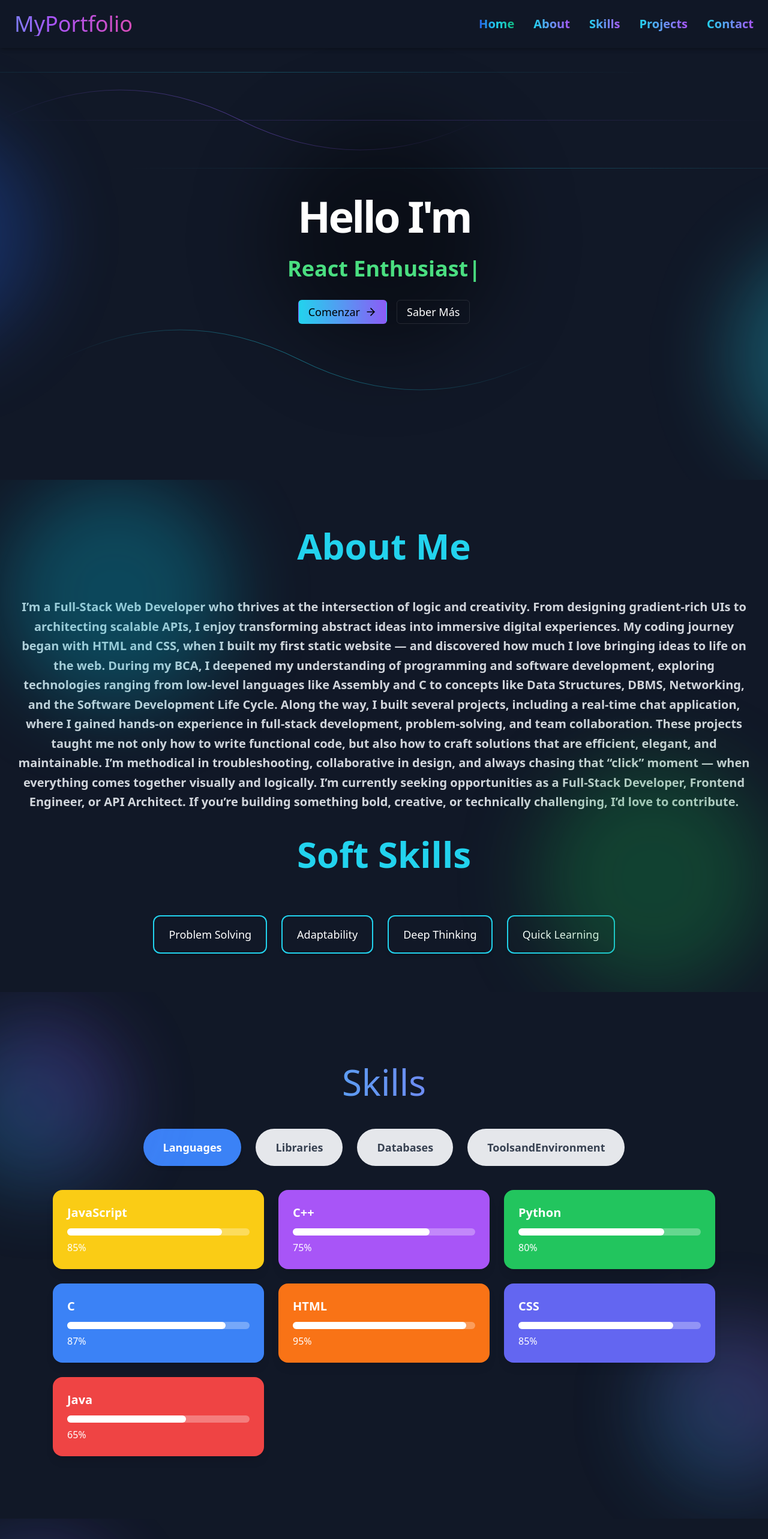
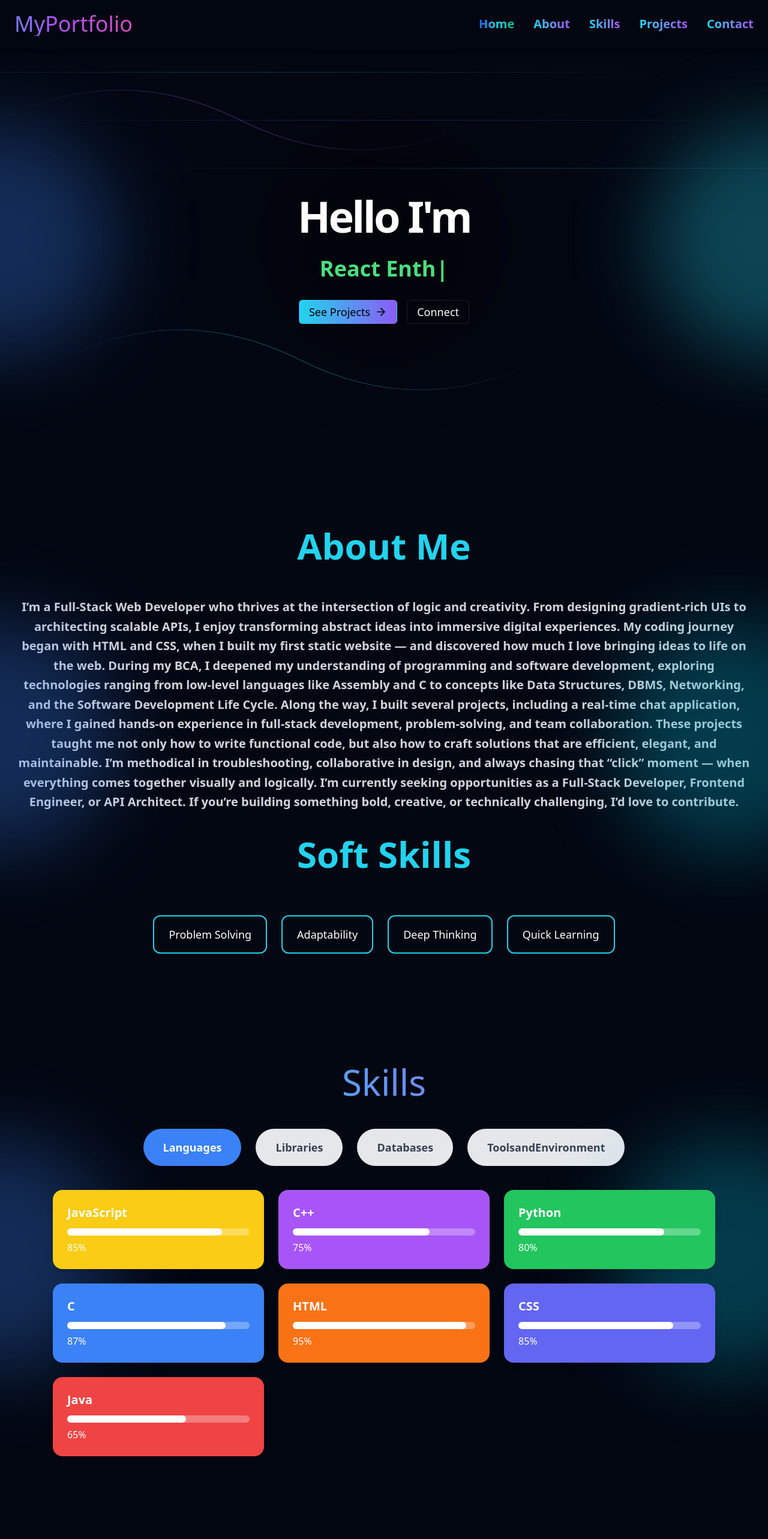
Before and after one commit to Hardikshiromani/My_portfolio, a React (Vite) app: page / in a window 1280 px wide. Shown: the top 2566 px of the page at 60% size. Built offline with nearby package versions, Linux system fonts and the light colour scheme.

Commit message:
modified background and package.json

```diff
--- a/package.json
+++ b/package.json
@@ -23,6 +23,9 @@
     "tailwind-merge": "^3.3.1",
     "typewriter-effect": "^2.22.0"
   },
+  "overrides": {
+  "rollup": "4.18.0"
+},
   "devDependencies": {
     "@eslint/js": "^9.33.0",
     "@types/react": "^19.1.10",
--- a/src/Comps/Navbar.jsx
+++ b/src/Comps/Navbar.jsx
@@ -17,8 +17,10 @@ const Navbar = () => {
         </ul>
 
       </nav> */}
-      <nav className="flex justify-between px-6 py-5 fixed top-0 w-full bg-gray-900 bg-opacity-90 shadow-md z-50">
-        <h1 className="animate-text-gradient bg-gradient-to-r from-cyan-400 via-purple-500 to-pink-500 bg-[length:200%_auto] bg-clip-text text-transparent font-sans text-4xl">MyPortfolio</h1>
+      <nav className="flex justify-between px-6 py-5 fixed top-0 w-full bg-gray-950 bg-opacity-90 shadow-md z-50">
+        <h1 className="animate-text-gradient bg-gradient-to-r from-cyan-400 via-purple-500 to-pink-500 bg-[length:200%_auto] bg-clip-text text-transparent font-sans text-4xl">
+          MyPortfolio
+        </h1>
 
         <ul className="flex space-x-8 items-center">
           <li>
--- a/src/components/nurui/waves-hero.jsx
+++ b/src/components/nurui/waves-hero.jsx
@@ -115,11 +115,19 @@ const WavesHero = () => {
 
       {/* Animated Background */}
       <div className="absolute inset-0 z-[1]">
+        {/* <motion.div
+          initial={{ opacity: 0 }}
+          animate={{ opacity: 1 }}
+          transition={{ duration: 2 }}
+          className="absolute -left-1/4 top-1/4 h-96 w-96 rounded-full bg-blue-600/30 blur-3xl"
+        /> */}
         <motion.div
           initial={{ opacity: 0 }}
           animate={{ opacity: 1 }}
           transition={{ duration: 2 }}
-          className="absolute -left-1/4 top-1/4 h-96 w-96 rounded-full bg-blue-600/30 blur-3xl"
+          className="absolute -left-10 md:-left-32 lg:-left-48 top-1/2 -translate-y-1/2
+             h-80 w-80 md:h-96 md:w-96 rounded-full
+             bg-blue-500/30 blur-3xl"
         />
         <motion.div
           initial={{ opacity: 0 }}
@@ -127,11 +135,20 @@ const WavesHero = () => {
           transition={{ duration: 2, delay: 1 }}
           className="absolute left-1/2 top-1/2 transform -translate-x-1/2 -translate-y-1/2 h-96 w-96 rounded-full bg-black/40 blur-3xl"
         />
+        {/* <motion.div
+          initial={{ opacity: 0 }}
+          animate={{ opacity: 1 }}
+          transition={{ duration: 2, delay: 0.5 }}
+          className="absolute -right-1/4 top-1/2 h-96 w-96 rounded-full bg-cyan-400/30 blur-3xl"
+        /> */}
+        {/* Right circle */}
         <motion.div
           initial={{ opacity: 0 }}
           animate={{ opacity: 1 }}
           transition={{ duration: 2, delay: 0.5 }}
-          className="absolute -right-1/4 top-1/2 h-96 w-96 rounded-full bg-cyan-400/30 blur-3xl"
+          className="absolute -right-10 md:-right-32 lg:-right-48 top-1/2 -translate-y-1/2
+             h-80 w-80 md:h-96 md:w-96 rounded-full
+             bg-cyan-400/30 blur-3xl"
         />
       </div>
 
@@ -154,7 +171,7 @@ const WavesHero = () => {
             <Typewriter
               options={{
                 strings: [
-                "Full Stack Developer",
+                  "Full Stack Web Developer",
                   "React Enthusiast",
                   "API Architect",
                 ],
@@ -166,14 +183,14 @@ const WavesHero = () => {
           </div>
           <div className="flex justify-center space-x-4">
             <Button className="bg-gradient-to-r from-cyan-400 to-violet-500 text-lg text-black hover:from-cyan-500 hover:to-violet-600">
-              Comenzar
+              See Projects
               <ArrowRight className="ml-2 h-5 w-5" />
             </Button>
             <Button
               variant="outline"
               className="border-white/10 text-lg text-white hover:bg-white/10"
             >
-              Saber Más
+              Connect
             </Button>
           </div>
         </motion.div>
--- a/src/sections/About.jsx
+++ b/src/sections/About.jsx
@@ -8,17 +8,30 @@ const About = () => {
     //   >
     <section
   id="about"
-  className=" relative overflow-x-hidden inset-0 min-h-screen w-screen bg-gray-900 text-white flex flex-col items-center px-6 py-16 gap-6"
+  className=" relative overflow-x-hidden inset-0 min-h-screen w-screen bg-gray-950 text-white flex flex-col items-center px-6 py-16 gap-6"
 >
    {/* <div className="absolute top-10 -left-20 w-72 h-72 bg-gradient-to-tr from-cyan-500/40 to-purple-600/40 rounded-full blur-3xl animate-pulse"></div> */}
   {/* <div className="absolute top-10 -right-20 w-72 h-72 bg-gradient-to-bl from-green-500/40 to-cyan-600/40 rounded-full blur-3xl animate-pulse"></div> */}
 
- <div className="absolute top-0 left-0 w-96 h-96
-                bg-cyan-500/30 rounded-full blur-3xl"></div>
 
-<div className="absolute bottom-0 right-0 w-96 h-96
-                bg-green-600/30 rounded-full blur-3xl"></div>
 
+{/* <div className="absolute left-0 top-1/2 -translate-y-1/2
+                  w-72 h-72 rounded-sm
+                  bg-gradient-to-r from-blue-500/30 to-transparent
+                  blur-3xl"></div> */}
+
+<div  className="absolute -left-10 md:-left-32 lg:-left-48 top-1/2 -translate-y-1/2
+             h-80 w-80 md:h-96 md:w-96 rounded-full
+             bg-blue-500/30 blur-3xl"></div>
+  {/* Right semicircle */}
+  {/* <div className="absolute right-0 top-1/2 -translate-y-1/2
+                  w-72 h-72 rounded-sm
+                  bg-gradient-to-l from-cyan-500/30 to-transparent
+                  blur-3xl"></div> */}
+
+  <div  className="absolute -right-10 md:-right-32 lg:-rightt-48 top-1/2 -translate-y-1/2
+             h-80 w-80 md:h-96 md:w-96 rounded-full
+             bg-cyan-500/30 blur-3xl"></div>
     <h2 className="text-4xl md:text-6xl font-bold mb-8 text-cyan-400 mt-4">About Me</h2>
 
 <p className="text-gray-300 leading-relaxed text-center font-semibold text-xl">
--- a/src/sections/Hero.jsx
+++ b/src/sections/Hero.jsx
@@ -6,7 +6,7 @@ const Hero = () => {
   return (
     <section
       id="home"
-      className=" relative overflow-hidden inset-0 min-h-screen w-screen bg-gray-900 text-white flex flex-col"
+      className=" relative overflow-hidden inset-0 min-h-screen w-screen bg-gray-950 text-white flex flex-col"
     >
       {/* Hero Content */}
       <Navbar />
--- a/src/sections/Projects.jsx
+++ b/src/sections/Projects.jsx
@@ -54,7 +54,7 @@ const projects = [
 
 const ProjectsSection = () => {
   return (
-    <section id="projects" className="relative inset-0 overflow-hidden  py-16 bg-gray-900 text-white">
+    <section id="projects" className="relative inset-0 overflow-hidden  py-16 bg-gray-950 text-white">
       {/* <h2 className="text-4xl font-bold text-center mb-12 ">My Projects</h2> */}
       {/* <h2 className="text-4xl  text-center mb-14 bg-gradient-to-r from-cyan-400 to-purple-500 bg-clip-text text-transparent transition duration-200">My Projects</h2> */}
        {/* <div className="relative inset-0 overflow-hidden pointer-events-none"> */}
@@ -63,9 +63,31 @@ const ProjectsSection = () => {
     {/* Right semicircle */}
     {/* <div className="absolute -right-32 top-2/3 h-96 w-96 rounded-full bg-pink-500/20 blur-3xl"></div> */}
 
-    <div className="absolute top-10 -left-20 w-72 h-72 bg-gradient-to-tr from-cyan-500/40 to-purple-600/40 rounded-full blur-3xl animate-pulse"></div>
-  <div className="absolute bottom-10 -right-20 w-72 h-72 bg-gradient-to-bl from-purple-500/40 to-cyan-600/40 rounded-full blur-3xl animate-pulse"></div>
+    {/* <div className="absolute top-10 -left-20 w-72 h-72 bg-gradient-to-tr from-cyan-500/40 to-purple-600/40 rounded-full blur-3xl animate-pulse"></div> */}
+  {/* <div className="absolute bottom-10 -right-20 w-72 h-72 bg-gradient-to-bl from-purple-500/40 to-cyan-600/40 rounded-full blur-3xl animate-pulse"></div> */}
   {/* </div> */}
+
+{/*
+<div className="absolute left-0 top-1/2 -translate-y-1/2
+                  w-72 h-72 rounded-sm
+                  bg-gradient-to-r from-blue-500/30 to-transparent
+                  blur-3xl"></div> */}
+
+  {/* Right semicircle */}
+  {/* <div className="absolute right-0 top-1/2 -translate-y-1/2
+                  w-72 h-72 rounded-sm
+                  bg-gradient-to-l from-cyan-500/30 to-transparent
+                  blur-3xl"></div> */}
+
+
+<div  className="absolute -left-10 md:-left-32 lg:-left-48 top-1/2 -translate-y-1/2
+             h-80 w-80 md:h-96 md:w-96 rounded-full
+             bg-blue-500/30 blur-3xl"></div>
+
+
+  <div  className="absolute -right-10 md:-right-32 lg:-rightt-48 top-1/2 -translate-y-1/2
+             h-80 w-80 md:h-96 md:w-96 rounded-full
+             bg-cyan-500/30 blur-3xl"></div>
     <h2 className=" text-xl bg-gradient-to-r from-cyan-400 to-purple-500 bg-clip-text text-transparent md:text-6xl  mb-12  mt-4 text-center transition duration-200 ">Projects</h2>
 
       <div className="grid grid-cols-1 md:grid-cols-2 lg:grid-cols-2 gap-10 max-w-6xl mx-auto px-4">
@@ -91,7 +113,7 @@ const ProjectsSection = () => {
               <p className="text-gray-300 text-base leading-relaxed mb-4">
                 {project.description}
               </p>
-              <button className="px-4 py-2 rounded-lg  bg-cyan-400 text-white gap-2 mr-2">See Code</button>
+              <button onClick= "https://github.com/Hardikshiromani/My_portfolio" className="px-4 py-2 rounded-lg  bg-cyan-400 text-white gap-2 mr-2">See Code</button>
               <button className="px-4 py-2 rounded-lg  bg-slate-500 text-white ml-2">Live Demo</button>
 
             </div>
--- a/src/sections/Skills.jsx
+++ b/src/sections/Skills.jsx
@@ -9,11 +9,32 @@ const Skills = () => {
     //   >
     <section
       id="skills"
-      className="relative overflow-hidden min-h-screen w-full bg-gray-900 text-white py-16"
+      className="relative overflow-hidden min-h-screen w-full bg-gray-950 text-white py-16"
     >
-  <div className="absolute top-10 -left-20 w-72 h-72 bg-gradient-to-tr from-cyan-500/40 to-purple-600/40 rounded-full blur-3xl animate-pulse"></div>
-  <div className="absolute bottom-10 -right-20 w-72 h-72 bg-gradient-to-bl from-purple-500/40 to-cyan-600/40 rounded-full blur-3xl animate-pulse"></div>
+  {/* <div className="absolute top-1/2 -left-0 w-72 h-72 bg-gradient-to-tr from-cyan-500/40 to-purple-600/40 rounded-full blur-3xl animate-pulse"></div> */}
+  {/* <div className="absolute bottom-1/2 -right-0 w-72 h-72 bg-gradient-to-bl from-purple-500/40 to-cyan-600/40 rounded-full blur-3xl animate-pulse"></div> */}
     {/* <div className="flex flex-1 flex-col justify-center items-center text-center w-full"> */}
+
+{/* <div className="absolute left-0 top-1/2 -translate-y-1/2
+                  w-72 h-72 rounded-sm
+                  bg-gradient-to-r from-blue-500/30 to-transparent
+                  blur-3xl"></div> */}
+
+  {/* Right semicircle */}
+  {/* <div className="absolute right-0 top-1/2 -translate-y-1/2
+                  w-72 h-72 rounded-sm
+                  bg-gradient-to-l from-cyan-400/30 to-transparent
+                  blur-3xl"></div> */}
+
+
+<div  className="absolute -left-10 md:-left-32 lg:-left-48 top-1/2 -translate-y-1/2
+             h-80 w-80 md:h-96 md:w-96 rounded-full
+             bg-blue-500/30 blur-3xl"></div>
+
+
+  <div  className="absolute -right-10 md:-right-32 lg:-rightt-48 top-1/2 -translate-y-1/2
+             h-80 w-80 md:h-96 md:w-96 rounded-full
+             bg-cyan-500/30 blur-3xl"></div>
       <div className="max-w-6xl mx-auto px-6">
       <SkillsSection/>
 
```
Also changed, not shown: src/sections/Contacts.jsx (+80 -19 lines). Lines whose indentation alone changed are shown as unchanged.
